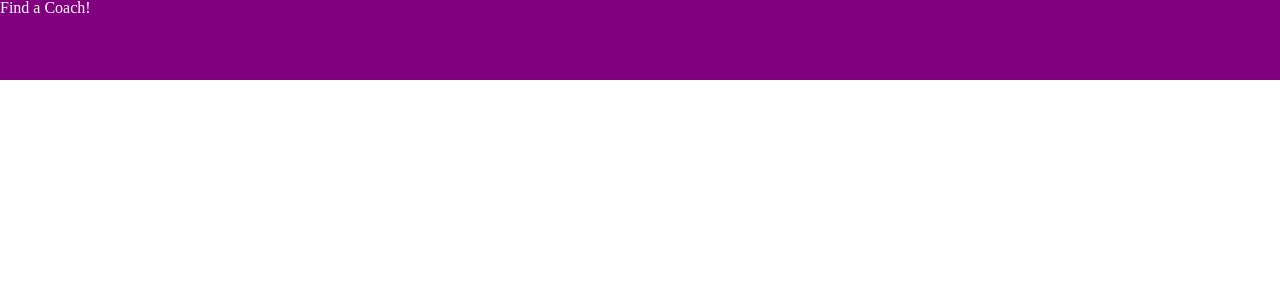
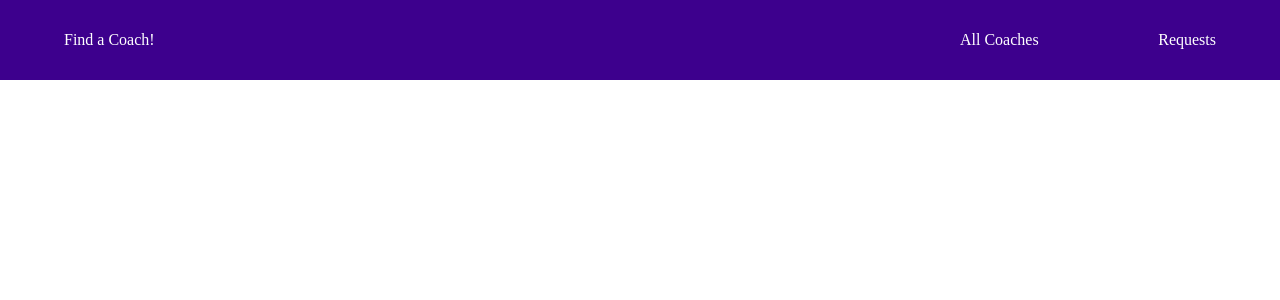
Before and after one commit to mr-ryan12/find_a_coach, a Vue app: page / in a window 1280 px wide. Shown: the top 300 px of the page. Built offline with nearby package versions, Linux system fonts and the light colour scheme.

Commit message:
Add navigation bar content

```diff
--- a/src/components/TheNavigation.vue
+++ b/src/components/TheNavigation.vue
@@ -1,16 +1,36 @@
 <template>
   <nav>
-    <h1>Find a Coach!</h1>
+    <section class="content-container">
+      <h1>Find a Coach!</h1>
+      <section class="nav-link-container">
+        <h2>All Coaches</h2>
+        <h2>Requests</h2>
+      </section>
+    </section>
   </nav>
 </template>
 
-<style scoped>
+<style lang="scss" scoped>
+@import '../styles/variables.scss';
 nav {
-  background-color: purple;
+  display: flex;
+  align-items: center;
+  justify-content: space-around;
+  background-color: $navColor;
   color: #fff;
   height: 10vh;
   width: 100%;
-  top: 0;
-  margin: 0;
+}
+
+.content-container {
+  width: 90%;
+  display: flex;
+  justify-content: space-between;
+}
+
+.nav-link-container {
+  display: flex;
+  justify-content: space-between;
+  width: 20vw;
 }
 </style>
--- /dev/null
+++ b/src/styles/_variables.scss
@@ -0,0 +1 @@
+$navColor: #3d008d;
```
